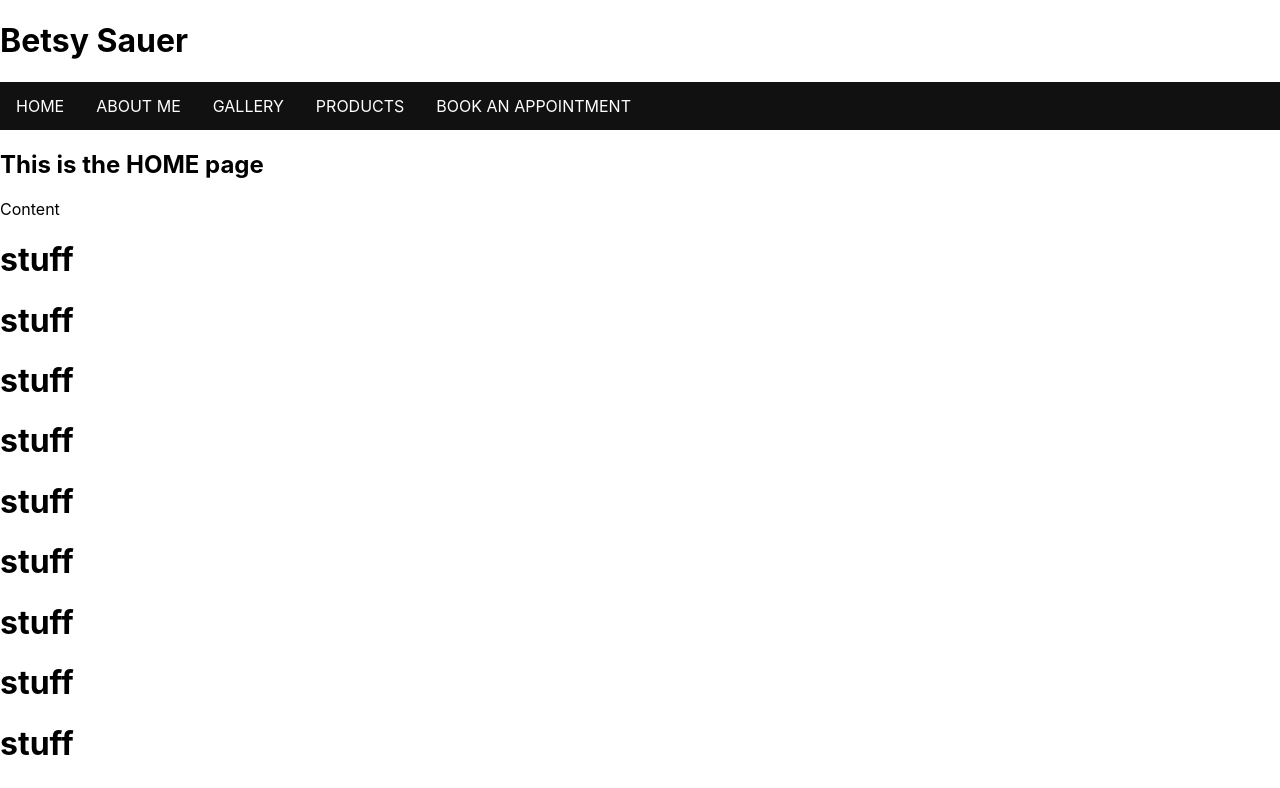
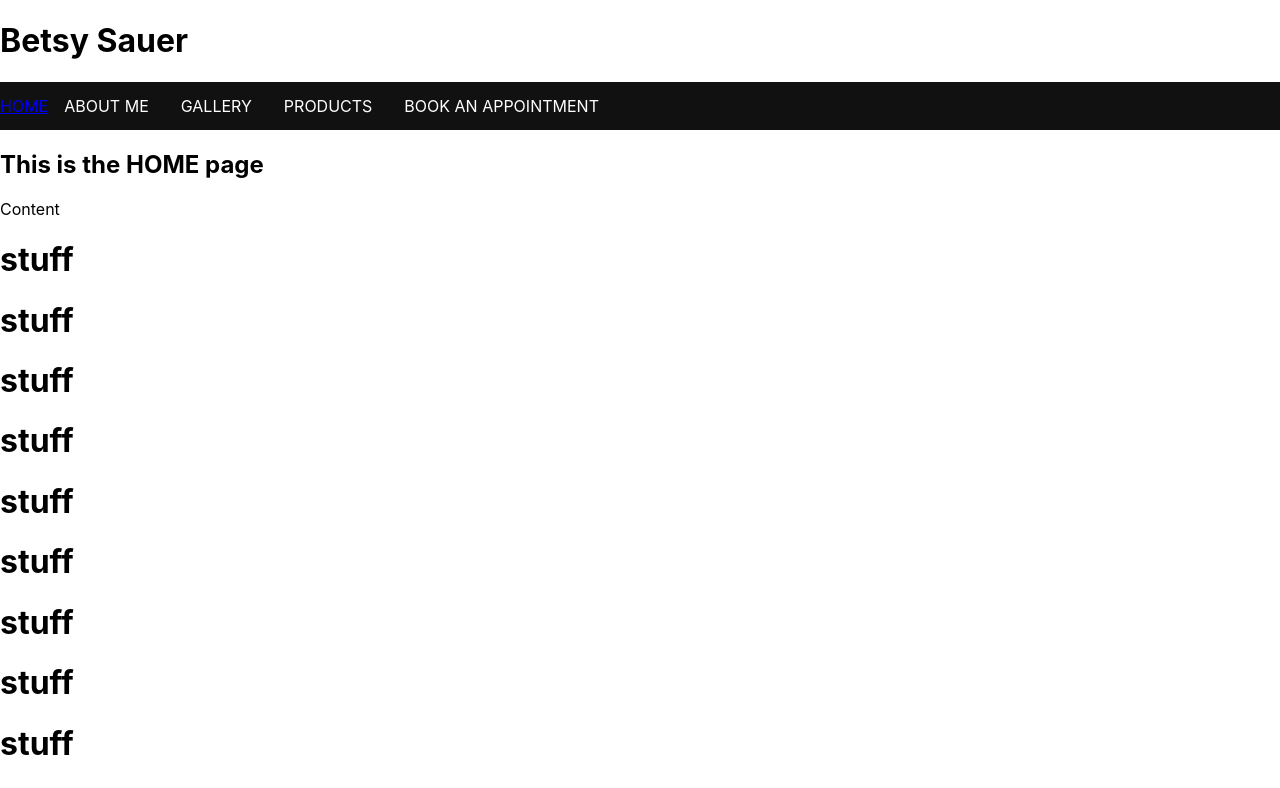
Before and after one commit to tprussell19/capstone, a React (Create React App) app in the folder betsy-sauer/: page / in a window 1280 px wide. Shown: the top 788 px of the page. Built offline with nearby package versions, Linux system fonts and the light colour scheme.

Commit message:
:construction: WIP: still trying to figure out conditional styling

```diff
--- a/betsy-sauer/src/components/Navbar.js
+++ b/betsy-sauer/src/components/Navbar.js
@@ -2,19 +2,22 @@
 
 function Navbar(props) {
 
-  let pageIndicator = '';
+  const homeActive = {
+    className: (props.currentPage === 'home' ? 'navbar-links active' : 'navbar-links')
+  }
 
   return (
     <React.Fragment>
       <ul className='navbar'>
-        <li className={pageIndicator + ' navbar-items'} {...props.currentPage === 'home' ? pageIndicator='active' : null }><a type='submit' className='navbar-links'onClick={event => props.navigateTo(event, 'home')} href='/'>HOME</a></li>
-        <li className='navbar-items' {...props.currentPage}><a type='submit' className='navbar-links'onClick={event => props.navigateTo(event, 'about')} href='/about'>ABOUT ME</a></li>
-        <li className='navbar-items' {...props.currentPage}><a type='submit' className='navbar-links'onClick={event => props.navigateTo(event, 'gallery')} href='/gallery'>GALLERY</a></li>
-        <li className='navbar-items' {...props.currentPage}><a type='submit' className='navbar-links'onClick={event => props.navigateTo(event, 'products')} href='/products'>PRODUCTS</a></li>
-        <li className='navbar-items' {...props.currentPage}><a type='submit' className='navbar-links'onClick={event => props.navigateTo(event, 'appointment')} href='/appointment'>BOOK AN APPOINTMENT</a></li>
+        <li className='navbar-items' ><a type='submit' style={homeActive} onClick={event => props.navigateTo(event, 'home')} href='/'>HOME</a></li>
+        <li className='navbar-items' ><a type='submit' className='navbar-links' onClick={event => props.navigateTo(event, 'about')} href='/about'>ABOUT ME</a></li>
+        <li className='navbar-items' ><a type='submit' className='navbar-links' onClick={event => props.navigateTo(event, 'gallery')} href='/gallery'>GALLERY</a></li>
+        <li className='navbar-items' ><a type='submit' className='navbar-links' onClick={event => props.navigateTo(event, 'products')} href='/products'>PRODUCTS</a></li>
+        <li className='navbar-items' ><a type='submit' className='navbar-links' onClick={event => props.navigateTo(event, 'appointment')} href='/appointment'>BOOK AN APPOINTMENT</a></li>
       </ul>
     </React.Fragment>
   )
 }
 
+
 export default Navbar;
```
